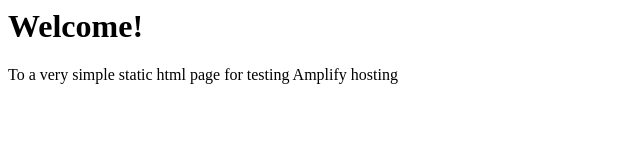
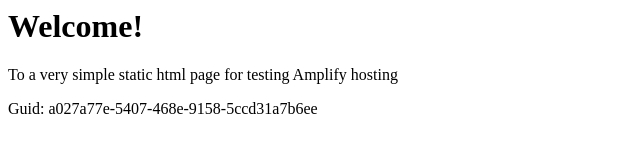
Before and after one commit to aws-aemilia-iad/Github-PR-Commit-Integration-Test-DoNotTouch-Githu-cqS21do2z-v1-gamma-us-east-1, a website: page src/index.html in a window 1280 px wide. Shown: the whole page, without its empty margins (0-640 px from the left). Drawn offline with Linux system fonts and the light colour scheme.

Commit message:
commit from integ tests

```diff
--- a/src/index.html
+++ b/src/index.html
@@ -1,3 +1,5 @@
+
+
 <html lang="en">
 
 <head>
@@ -10,6 +12,6 @@
 <body>
     <h1>Welcome!</h1>
     <p>To a very simple static html page for testing Amplify hosting</p>
-</body>
+    <p>Guid: a027a77e-5407-468e-9158-5ccd31a7b6ee</p></body>
 
 </html>
```
